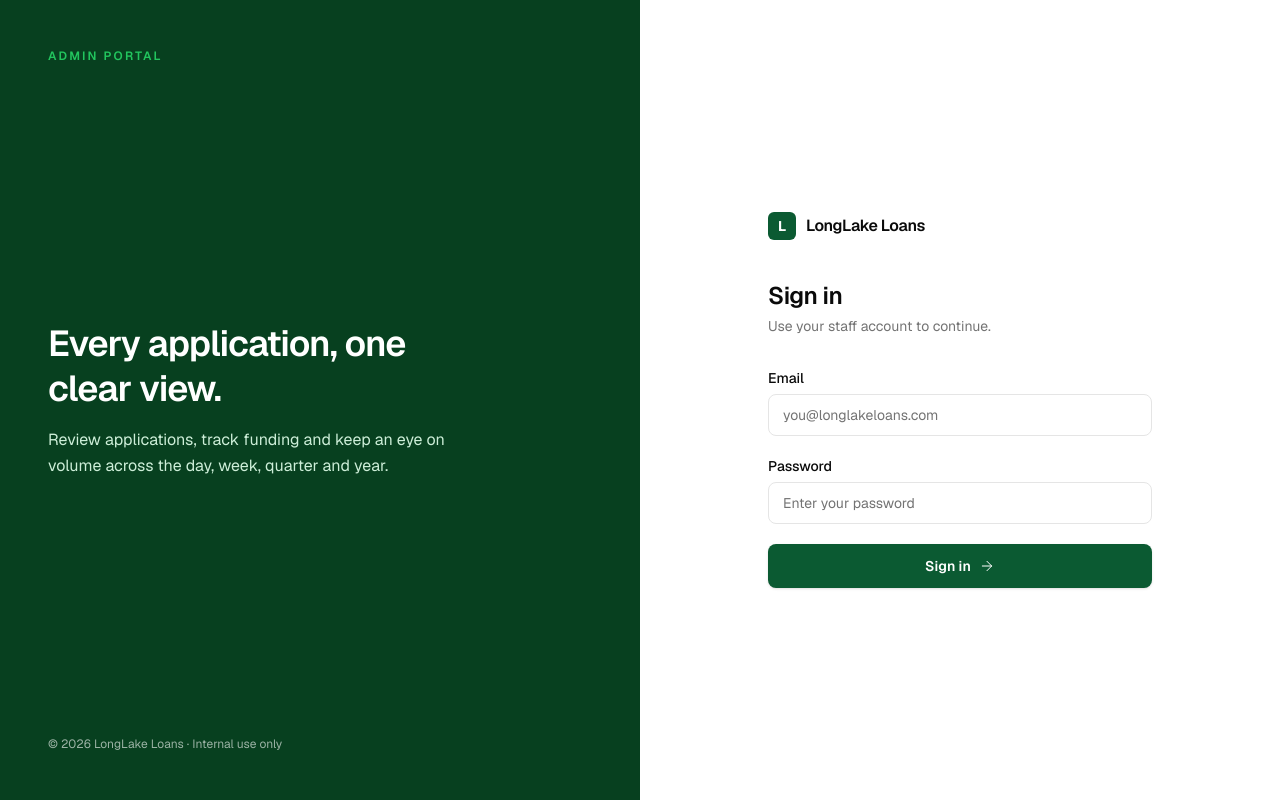
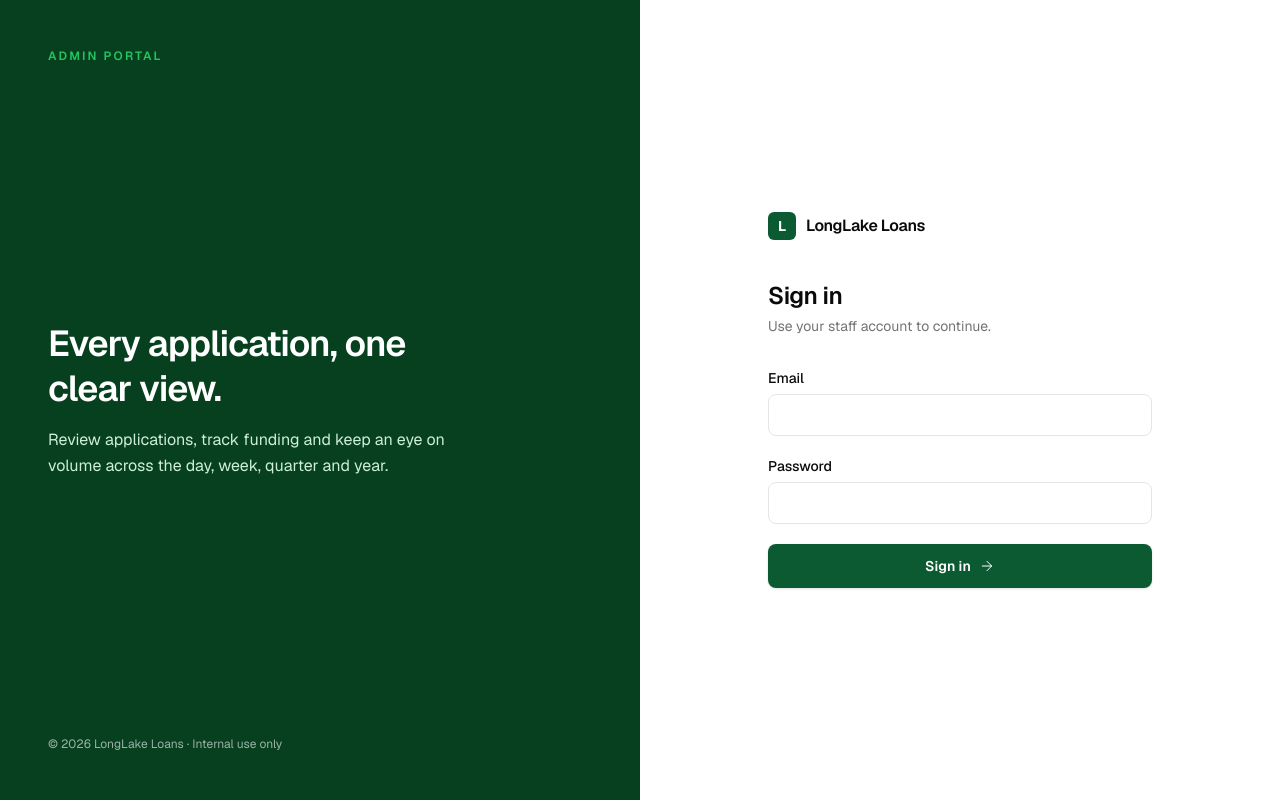
Before and after one commit to mspabitra918/longlakeloans-admin-fe, a Next.js app: page /admin in a window 1280 px wide. Built offline with nearby package versions, Linux system fonts and the light colour scheme.

Commit message:
Refactor : remove placholder

```diff
--- a/src/app/admin/applications/page.tsx
+++ b/src/app/admin/applications/page.tsx
@@ -284,7 +284,7 @@ function ApplicationsList() {
               type="search"
               value={searchInput}
               onChange={(e) => setSearchInput(e.target.value)}
-              placeholder="Search name, phone, email or application ID"
+              // placeholder="Search name, phone, email or application ID"
               aria-label="Search applications"
               className="w-full border border-line bg-paper py-2 pl-9 pr-9 text-sm text-ink outline-none transition-colors placeholder:text-muted focus:border-brand [&::-webkit-search-cancel-button]:hidden"
             />
--- a/src/app/admin/message/page.tsx
+++ b/src/app/admin/message/page.tsx
@@ -143,7 +143,6 @@ function MessagesListContent() {
 
   return (
     <div className="">
-
       <div className="max-w-7xl mx-auto px-4 sm:px-6 py-8">
         <div className="flex flex-col sm:flex-row sm:items-center justify-between mb-6 gap-4">
           <h1 className="text-2xl font-bold text-gray-900">
@@ -156,7 +155,7 @@ function MessagesListContent() {
             <form onSubmit={handleSearch} className="flex gap-2">
               <input
                 type="text"
-                placeholder="Search by name, email or message"
+                // placeholder="Search by name, email or message"
                 value={searchInput}
                 onChange={(e) => setSearchInput(e.target.value)}
                 className="px-3 py-2 border border-gray-300 rounded-lg text-sm focus:ring-2 focus:ring-primary focus:border-primary outline-none w-64"
--- a/src/app/admin/page.tsx
+++ b/src/app/admin/page.tsx
@@ -81,7 +81,10 @@ export default function AdminLoginPage() {
 
           <form onSubmit={handleSubmit} className="mt-8 space-y-5">
             <div>
-              <label htmlFor="email" className="mb-1.5 block text-sm font-medium text-ink">
+              <label
+                htmlFor="email"
+                className="mb-1.5 block text-sm font-medium text-ink"
+              >
                 Email
               </label>
               <input
@@ -92,11 +95,14 @@ export default function AdminLoginPage() {
                 value={email}
                 onChange={(e) => setEmail(e.target.value)}
                 className={input}
-                placeholder="you@longlakeloans.com"
+                // placeholder="you@longlakeloans.com"
               />
             </div>
             <div>
-              <label htmlFor="password" className="mb-1.5 block text-sm font-medium text-ink">
+              <label
+                htmlFor="password"
+                className="mb-1.5 block text-sm font-medium text-ink"
+              >
                 Password
               </label>
               <input
@@ -107,7 +113,7 @@ export default function AdminLoginPage() {
                 value={password}
                 onChange={(e) => setPassword(e.target.value)}
                 className={input}
-                placeholder="Enter your password"
+                // placeholder="Enter your password"
               />
             </div>
             <button
@@ -116,7 +122,9 @@ export default function AdminLoginPage() {
               className="inline-flex w-full cursor-pointer items-center justify-center gap-2 rounded-lg bg-brand px-6 py-3 text-sm font-semibold text-paper shadow-sm transition-colors hover:bg-brand-dark disabled:opacity-50"
             >
               {submitting ? "Signing in…" : "Sign in"}
-              {!submitting && <ArrowRight className="h-4 w-4" strokeWidth={1.5} />}
+              {!submitting && (
+                <ArrowRight className="h-4 w-4" strokeWidth={1.5} />
+              )}
             </button>
           </form>
         </div>
--- a/src/app/admin/user/page.tsx
+++ b/src/app/admin/user/page.tsx
@@ -233,7 +233,6 @@ function UsersListContent() {
 
   return (
     <div className="">
-
       <div className="max-w-7xl mx-auto px-4 sm:px-6 py-8">
         <div className="flex flex-col sm:flex-row sm:items-center justify-between mb-6 gap-4">
           <h1 className="text-2xl font-bold text-gray-900">
@@ -246,7 +245,7 @@ function UsersListContent() {
             <form onSubmit={handleSearch} className="flex gap-2">
               <input
                 type="text"
-                placeholder="Search by name or email"
+                // placeholder="Search by name or email"
                 value={searchInput}
                 onChange={(e) => setSearchInput(e.target.value)}
                 className="px-3 py-2 border border-gray-300 rounded-lg text-sm focus:ring-2 focus:ring-primary focus:border-primary outline-none w-64"
@@ -413,7 +412,7 @@ function UsersListContent() {
                     {/* <label htmlFor="name">Full Name</label> */}
                     <input
                       className="border border-gray-400 w-full py-2.5 px-3 rounded-md outline-none focus:border-blue-400 focus:ring-2 focus:ring-blue-200 focus:outline-none"
-                      placeholder="Pabitra Ghara"
+                      // placeholder="Pabitra Ghara"
                       type="text"
                       name="name"
                       id="name"
@@ -425,7 +424,7 @@ function UsersListContent() {
                     {/* <label htmlFor="email">Email</label> */}
                     <input
                       className="border border-gray-400 w-full py-2.5 px-3 rounded-md outline-none focus:border-blue-400 focus:ring-2 focus:ring-blue-200 focus:outline-none"
-                      placeholder="xyz@gmail.com"
+                      // placeholder="xyz@gmail.com"
                       type="text"
                       name="email"
                       id="email"
@@ -436,7 +435,7 @@ function UsersListContent() {
                   <div className="relative">
                     {/* <label htmlFor="password">Password</label> */}
                     <input
-                      placeholder="dcbddsc3@"
+                      // placeholder="dcbddsc3@"
                       type={showPassword ? "text" : "password"}
                       className="border border-gray-400 w-full py-2.5 px-3 pr-10 rounded-md"
                       value={password}
```
